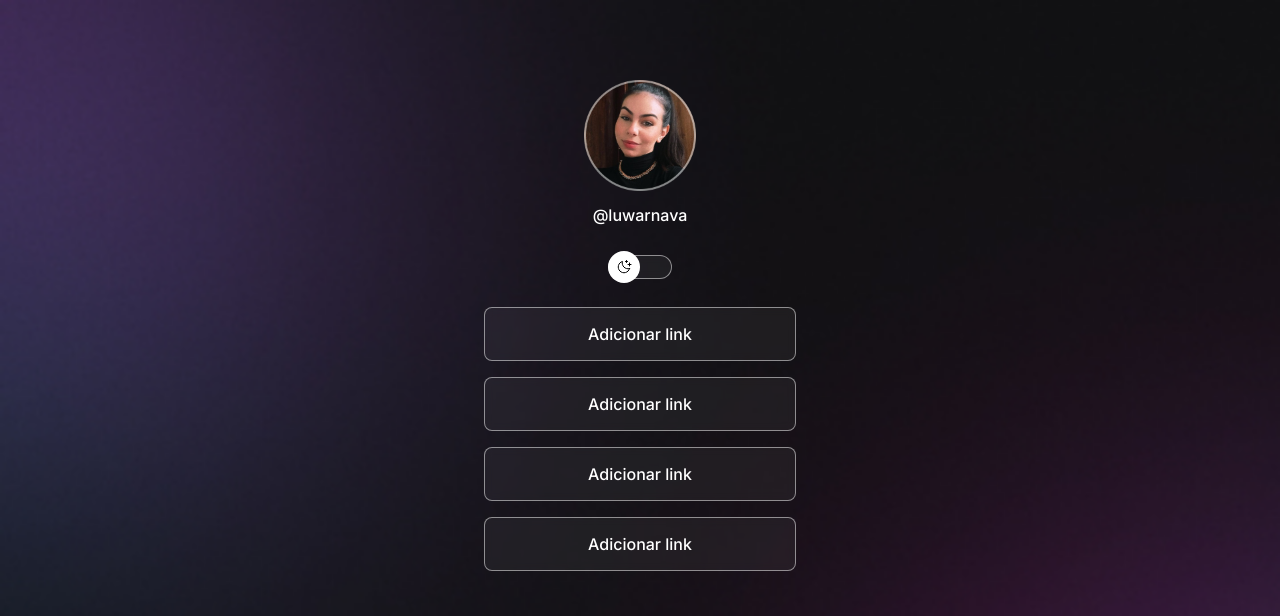
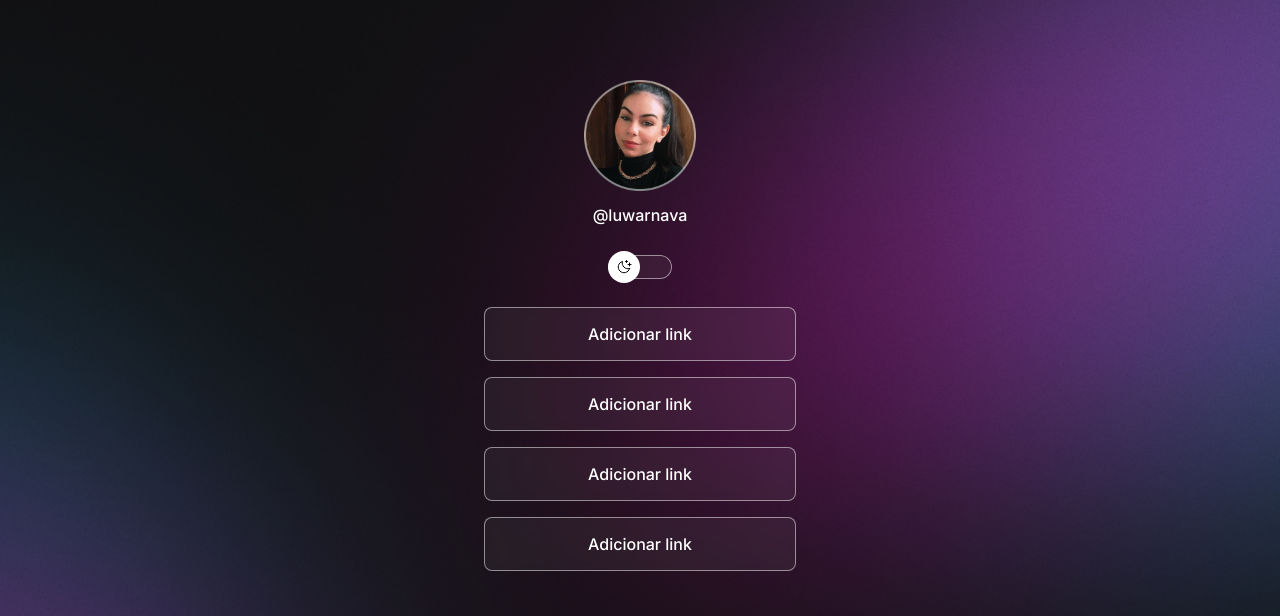
Before and after one commit to luwarnava/Discover, a plain HTML site: page index.html in a window 1280 px wide. Shown: the top 616 px of the page. Drawn offline with nearby package versions, Linux system fonts and the light colour scheme.

Commit message:
alterações no projeto

```diff
--- a/index.html
+++ b/index.html
@@ -7,7 +7,7 @@
 
     <meta charset="UTF-8">
     <meta name="viewport" content="width=device-width, initial-scale=1.0">
-    <title>Discover Rocketseat</title>
+    <title>DevLinks</title>
     <link rel="stylesheet" href="./style.css">
 </head>
 <body>
--- a/style.css
+++ b/style.css
@@ -6,7 +6,7 @@
 
 :root {
     --text-color: white;
-    --bg-url: url(./assets/bg-mobile.jpg);
+    --bg-url: url(./assets/bg-desktop.jpg);
     --stroke-color: rgba(255, 255, 255, 0.5);
     --surface-color: rgba(255, 255, 255, 0.05);
     --surface-color-hover: rgba(0, 0, 0, 0.02);
@@ -16,7 +16,7 @@
 
 .light {
     --text-color: black;
-    --bg-url: url(./assets/bg-mobile-light.jpg);
+    --bg-url: url(./assets/bg-desktop-light.jpg);
     --stroke-color: rgba(0, 0, 0, 0.5);
     --surface-color: rgba(0, 0, 0, 0.05);
     --surface-color-hover: rgba(0, 0, 0, 0.02);
```
Also changed, not shown: preview.jpg (added).
